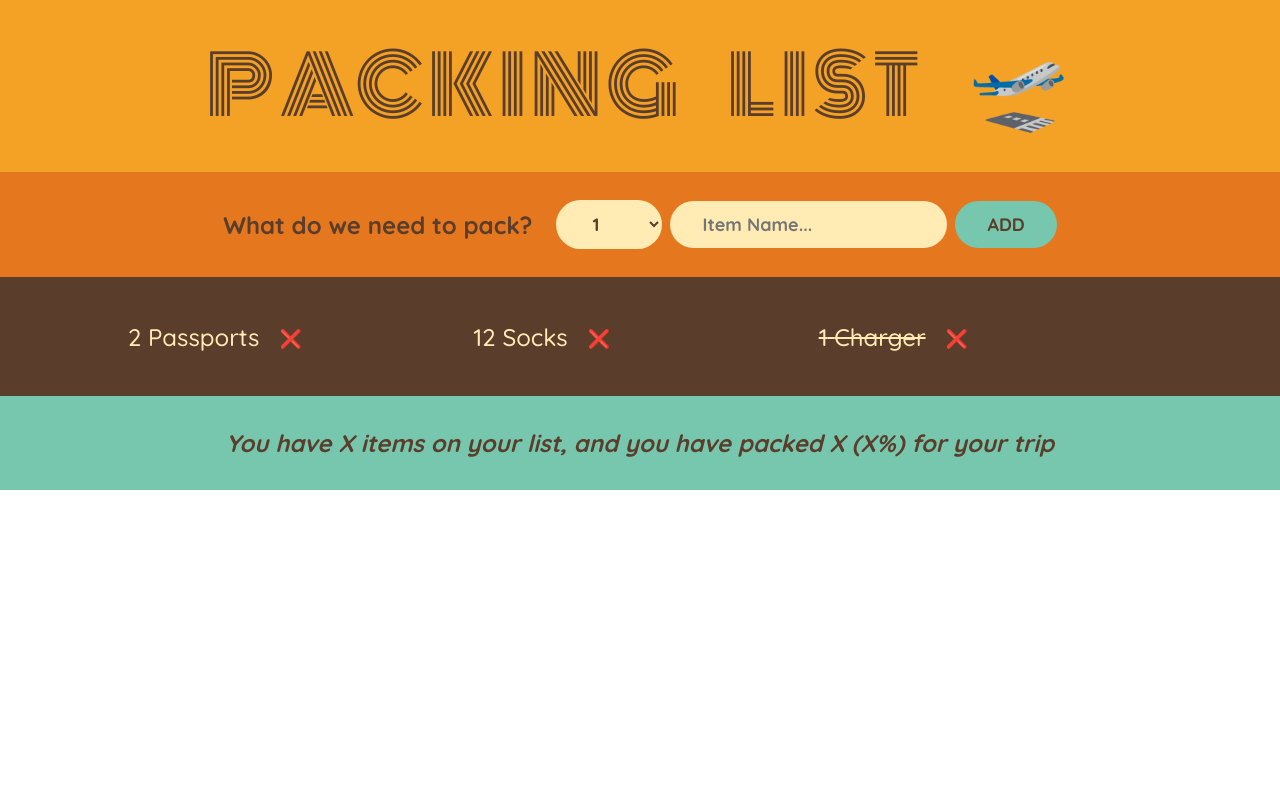
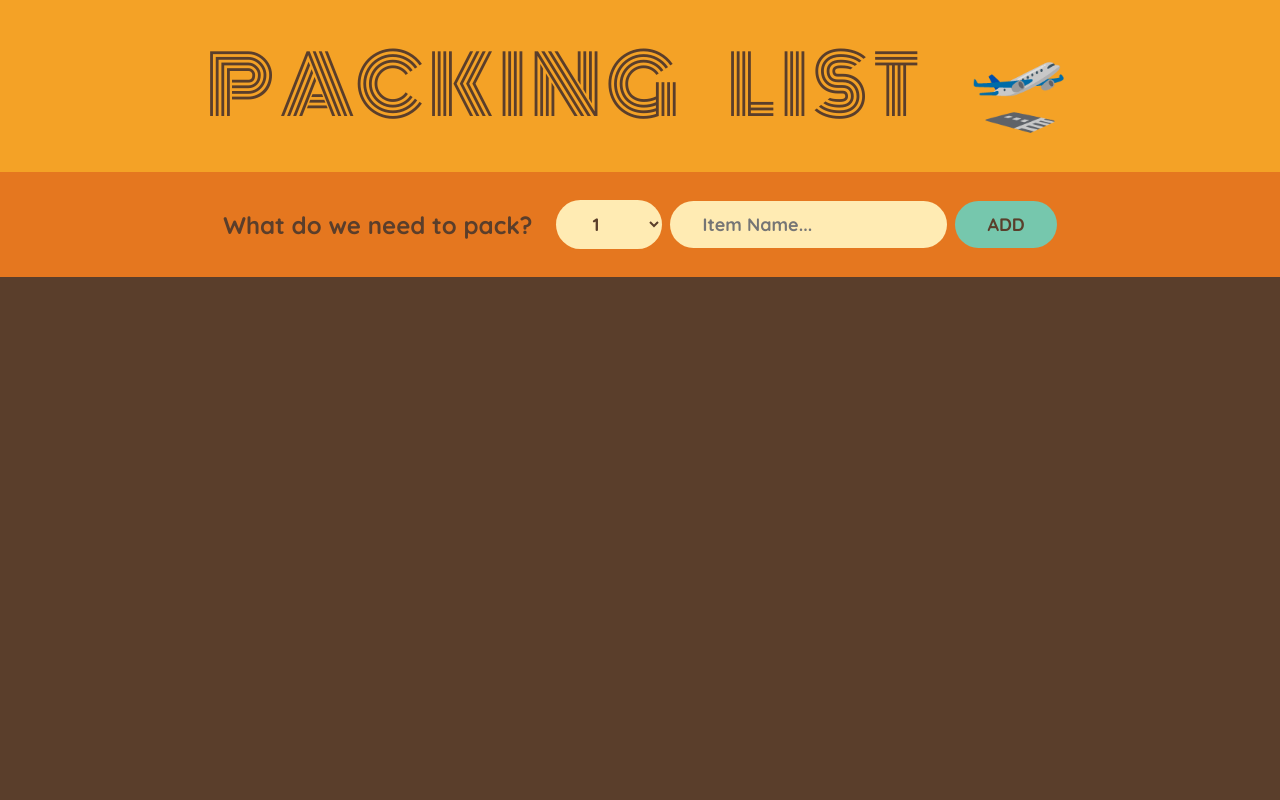
Before and after one commit to Rawgher/React_Travel_Kit, a React (Create React App) app: page / in a window 1280 px wide. Shown: the top 800 px of the page. Built offline with nearby package versions, Linux system fonts and the light colour scheme.

Commit message:
adding new items using state

```diff
--- a/src/App.css
+++ b/src/App.css
@@ -74,7 +74,7 @@ input {
   background-color: #5a3e2b;
   color: #ffebb3;
   padding: 4rem 0;
-
+  min-height: 75vh;
   display: flex;
   justify-content: space-between;
   flex-direction: column;
--- a/src/App.js
+++ b/src/App.js
@@ -1,18 +1,24 @@
 import { useState } from 'react';
 import './App.css';
 
-const initialItems = [
-  { id: 1, description: 'Passports', quantity: 2, packed: false },
-  { id: 2, description: 'Socks', quantity: 12, packed: false },
-  { id: 3, description: 'Charger', quantity: 1, packed: true },
-];
+// const initialItems = [
+//   { id: 1, description: 'Passports', quantity: 2, packed: false },
+//   { id: 2, description: 'Socks', quantity: 12, packed: false },
+//   { id: 3, description: 'Charger', quantity: 1, packed: true },
+// ];
 
 function App() {
+  const [itemList, setItemList] = useState([]);
+
+  function handleAddItems(newItem) {
+    setItemList((itemList) => [...itemList, newItem]);
+  }
+
   return (
     <div className="App">
       <Header />
-      <Form />
-      <List />
+      <Form onAddItems={handleAddItems} />
+      <List items={itemList} />
       <Footer />
     </div>
   );
@@ -22,7 +28,7 @@ function Header() {
   return <h1>Packing List 🛫</h1>;
 }
 
-function Form() {
+function Form({ onAddItems }) {
   const [item, setItem] = useState('');
   const [amount, setAmount] = useState(1);
 
@@ -40,7 +46,7 @@ function Form() {
     if (!item) return;
 
     const newItem = { item, amount, packed: false, id: Date.now() };
-    console.log(newItem);
+    onAddItems(newItem);
 
     setItem('');
     setAmount(1);
@@ -62,11 +68,11 @@ function Form() {
   );
 }
 
-function List() {
+function List({ items }) {
   return (
     <div className="list">
       <ul>
-        {initialItems.map((item) => (
+        {items.map((item) => (
           <Item item={item} key={item.id} />
         ))}
       </ul>
@@ -78,7 +84,7 @@ function Item({ item }) {
   return (
     <li>
       <span style={item.packed ? { textDecoration: 'line-through' } : {}}>
-        {item.quantity} {item.description}
+        {item.quantity} {item.item}
       </span>
       <button>❌</button>
     </li>
```
